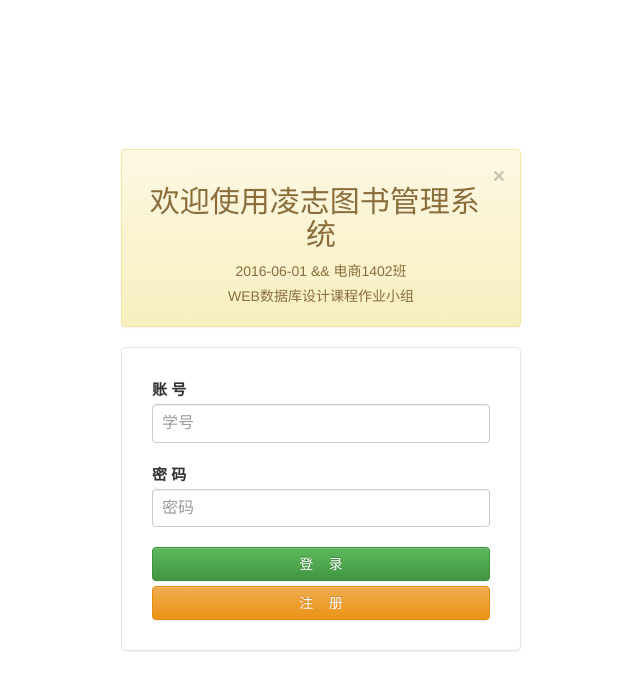
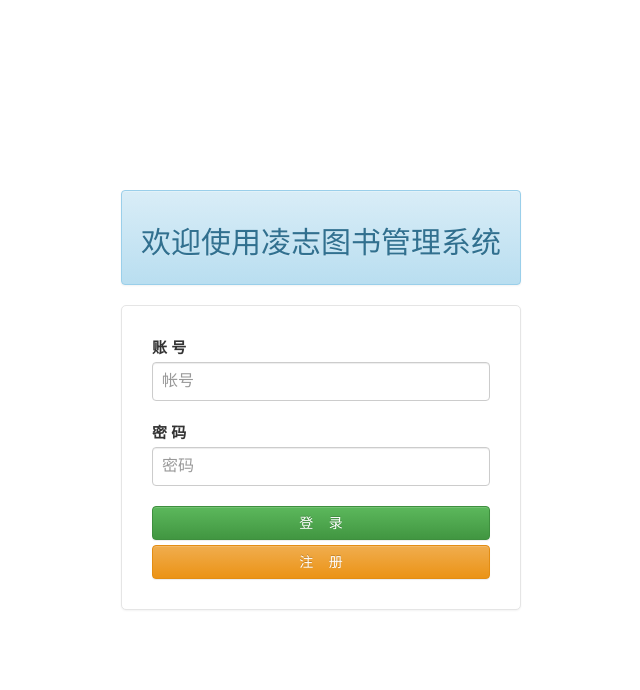
Before and after one commit to Woooosz/libsystem, a PHP site: page / in a window 1280 px wide. Shown: the top 690 px of the page, without its empty margins (319-959 px from the left). Run offline with PHP 8.4, Linux system fonts and the light colour scheme; data comes from the database, SQL or seed files in the repository.

Commit message:
change name

```diff
--- a/index.php
+++ b/index.php
@@ -1,7 +1,7 @@
 <!DOCTYPE html>
 <html lang="zh-CN" class="bootstrap-admin-vertical-centered">
 <head>
-    <title>图书馆管理系统</title>
+    <title>凌志图书管理系统</title>
     <meta http-equiv="Content-Type" content="text/html; charset=UTF-8">
     <meta name="viewport" content="width=device-width, initial-scale=1">
     <link rel="stylesheet" href="/libsystem/plugins/bootstrap-3.3.5/css/bootstrap.min.css">
@@ -21,18 +21,15 @@
 
 <div class="container">
     <div class="row">
+
         <div class="col-md-12">
-            <div class="alert alert-warning">
-                <a class="close" data-dismiss="alert" href="#">&times;</a>
-                    <h2>欢迎使用凌志图书管理系统</h2>
-                    <p>2016-06-01 && 电商1402班</p>
-                    <p>WEB数据库设计课程作业小组<p>
+            <div class="alert alert-info">
+                <h2>欢迎使用凌志图书管理系统</h2>
             </div>
-
             <form class="bootstrap-admin-login-form">
                 <div class="form-group">
                     <label class="control-label" for="username">账&nbsp;号</label>
-                    <input type="text" class="form-control" id="username" placeholder="学号"/>
+                    <input type="text" class="form-control" id="username" placeholder="帐号"/>
                     <label class="control-label" for="username" style="display:none;"></label>
                 </div>
                 <div class="form-group">
--- a/libsystem.sql
+++ b/libsystem.sql
@@ -408,4 +408,4 @@ CREATE view ls_book_all AS select ISBN, bname, bauthor, binventory, date, btype,
 CREATE view ls_reader_department AS select rno, rname, reader.rdept, borrownum, maxborrownum, borrowdate FROM reader JOIN department on department.rdept = reader.rdept;
 CREATE view ls_return_all AS select book.ISBN, bname, bauthor, bprice, reader.rno, rname, rdept, returndate, fine FROM returnd, book, reader WHERE  book.ISBN = returnd.ISBN and returnd.rno = reader.rno;
 CREATE view ls_borrow_date AS select bid,book.ISBN, bname, bauthor, bprice, reader.rno, rname, borrowdate, enddate as returndate, if(datediff(CURRENT_DATE,enddate) > 0,datediff(CURRENT_DATE,enddate),0) as timeout FROM reader, borrow, book WHERE reader.rno = borrow.rno AND borrow.ISBN = book.ISBN;
-create view ls_basicInfo as select (SELECT COUNT(*) from reader where rdept != '管理员') as totalPeople , (SELECT COUNT(*) from reader where rdept = '本科生') as benke, (SELECT COUNT(*) from reader where rdept = '研究生') as yanjiu, (SELECT COUNT(*) from reader where rdept = '教师') as teacher, (select count(*) from type) as bookTypeNum, (select count(*) from book ) as bookKinds, (select sum(binventory) from book) as bookTotalNum, (select sum(bnum) from book) as bookAvailableNum,  (select sum(fine) from ls_return_all) as totalFine, (select count(*) from borrow ) as totalBorrowNum, (select count(*) from returnd) as totalReturnNum, (select count(*) from ls_return_all) as oweNum;
+create view ls_basicinfo as select (SELECT COUNT(*) from reader where rdept != '管理员') as totalPeople , (SELECT COUNT(*) from reader where rdept = '本科生') as benke, (SELECT COUNT(*) from reader where rdept = '研究生') as yanjiu, (SELECT COUNT(*) from reader where rdept = '教师') as teacher, (select count(*) from type) as bookTypeNum, (select count(*) from book ) as bookKinds, (select sum(binventory) from book) as bookTotalNum, (select sum(bnum) from book) as bookAvailableNum,  (select sum(fine) from ls_return_all) as totalFine, (select count(*) from borrow ) as totalBorrowNum, (select count(*) from returnd) as totalReturnNum, (select count(*) from ls_return_all) as oweNum;
--- a/student/student/index.php
+++ b/student/student/index.php
@@ -16,7 +16,7 @@ $res       = $conn->fetch_res();
 <!DOCTYPE html>
 <html lang="zh-CN" class="ax-vertical-centered">
 <head>
-    <title>图书馆管理系统</title>
+    <title>凌志图书管理系统</title>
     <meta http-equiv="Content-Type" content="text/html; charset=UTF-8">
     <meta name="viewport" content="width=device-width, initial-scale=1">
     <link rel="stylesheet" href="/libsystem/plugins/bootstrap-3.3.5/css/bootstrap.min.css">
@@ -36,7 +36,7 @@ $res       = $conn->fetch_res();
             <div class="row">
                 <div class="col-lg-12">
                     <div class="collapse navbar-collapse main-navbar-collapse">
-                        <a class="navbar-brand" href="#"><strong>欢迎使用图书馆管理系统</strong></a>
+                        <a class="navbar-brand" href="#"><strong>欢迎使用凌志图书管理系统</strong></a>
                         <ul class="nav navbar-nav navbar-right">
                             <li class="dropdown">
                                 <a href="#" role="button" class="dropdown-toggle" data-hover="dropdown"> <i class="glyphicon glyphicon-user"></i> 欢迎您，<?php echo $_SESSION['rname'];?><i class="caret"></i></a>
```
